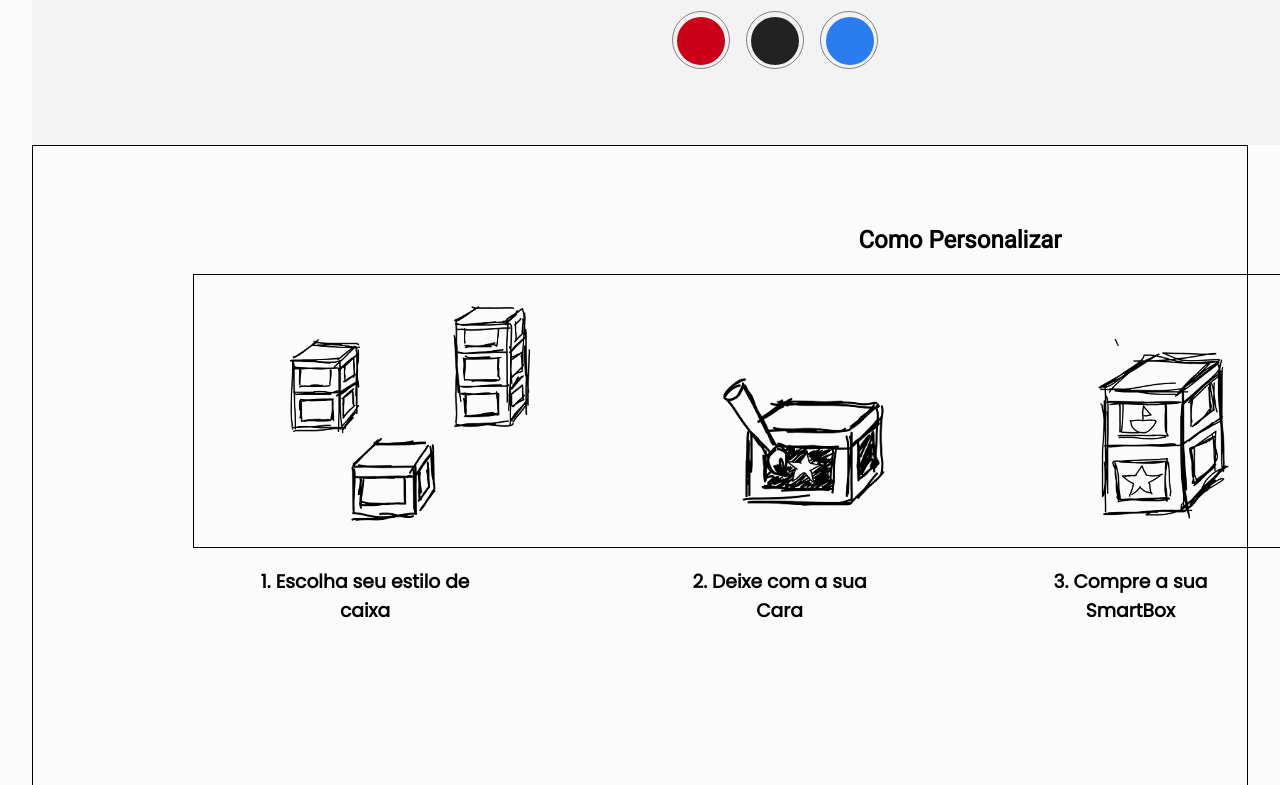
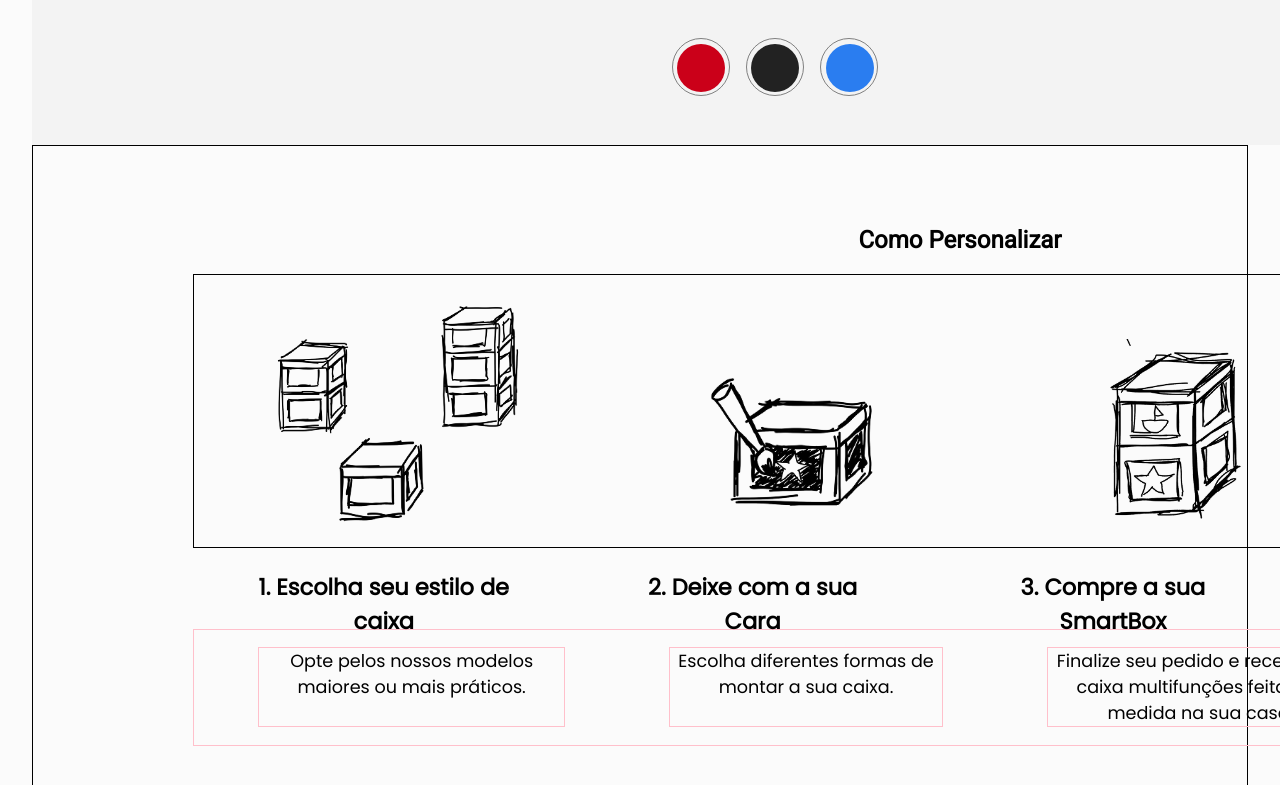
Before and after one commit to deluxxe01/SmartBox, a React (Vite) app in the folder SmartBox_code/Front_end/: page / in a window 1280 px wide. Shown: the part 527-1312 px from the top of the page. Built offline with nearby package versions, Linux system fonts and the light colour scheme.

Commit message:
CSS home quase pronto

```diff
--- a/SmartBox_code/Front_end/src/Components/NavBar/NavBar.css
+++ b/SmartBox_code/Front_end/src/Components/NavBar/NavBar.css
@@ -12,6 +12,7 @@
 
 }
 .Infos{
+  font-size: 2.5vh;
   display: flex;
   flex-direction: row;
   gap: 2vh;
--- a/SmartBox_code/Front_end/src/Pages/CadastroPage/Cadastro.css
+++ b/SmartBox_code/Front_end/src/Pages/CadastroPage/Cadastro.css
@@ -33,11 +33,15 @@
     font-family:'Poppins', sans-serif;
 }
 .Inpt-Nome{
+    outline: none;
     border: none;
     background-color: #ececec;
     height: 5VH;
     border-radius: 1VH;
     font-family: 'Poppins', sans-serif;
+}
+.Inpt-Nome:hover{
+    background-color: #cecece;
 }
 .Container-SobrenomeCadastro{
     display: flex;
@@ -51,11 +55,15 @@
     font-family:'Poppins', sans-serif;
 }
 .Inpt-Sobrenome{
+    outline: none;
    border: none;
     background-color: #ececec;
     height: 5VH;
     border-radius: 1VH;
     font-family: 'Poppins', sans-serif;
+}
+.Inpt-Sobrenome:hover{
+    background-color: #cecece;
 }
 .Container-ButtonsCadastro{
     margin-left: 100vh;
@@ -108,6 +116,7 @@
     margin-left: 109vh;
 }
 .ButtonCadastro{
+    cursor: pointer;
     width: 50vh;
     height: 5vh;
     border-radius: 4vh;
@@ -119,4 +128,9 @@
     font-family: 'Roboto', sans-serif;
     background-color: #000000;
     position: absolute;
+    transition: 1s;
 }
+.ButtonCadastro:hover{
+ background-color: #2A7DF0;
+
+}
--- a/SmartBox_code/Front_end/src/Pages/HomePage/Home.css
+++ b/SmartBox_code/Front_end/src/Pages/HomePage/Home.css
@@ -45,12 +45,14 @@ body{
     height: 5vh;
     border: none;
     border-radius: 4vh;
+    transition: 1s;
     background-color: black;
 }
+
 .Button:hover{
     background-color: #F3F3F3;
-    border: 0.1vh solid #222222;
-    color: #222222;
+     border: 0.1vh solid #222222;
+    color: #0f0f0f;
 }
 .Colors{
     margin-top: 5vh;
@@ -67,8 +69,10 @@ body{
     border-radius: 10vh;
     border: 0.2vh solid #808080;
     position: relative;
+    transition: 0.2s;
 }
 .Circulo:hover{
+
     background-color: #CB0019;
     border: 0.2vh solid #CB0019;
     cursor: pointer;
@@ -130,6 +134,7 @@ body{
 }
 
 .Comoperso{
+    font-size: 3vh;
     margin-top: 10vh;
     margin-left: 80vh;
      font-family: 'Roboto', sans-serif;
@@ -150,6 +155,7 @@ body{
     height: 35vh;
 }
 .CaixaPerso{
+    margin-right: 3vh;
     margin-top: 6vh;
     width: 25vh;
     height: 25vh;
@@ -160,6 +166,7 @@ body{
     height: 25vh;
 }
 .Textos2{
+    font-size: 2.4vh;
     margin-left: 20vh;
     display: flex;
     flex-direction: row;
@@ -169,8 +176,34 @@ body{
     margin-left: 6vh;
 }
 .Number2{
-    margin-left: 23vh;
+    margin-left: 13vh;
 }
 .Number3{
-    margin-left: 16vh;
+    margin-left: 13vh;
 }
+.Textos3{
+     width: 145vh;
+    font-size: 2.2vh;
+    margin-top: -4vh;
+    margin-left: 20vh;
+    display: flex;
+    flex-direction: row;
+    font-family:'Poppins', sans-serif;
+    border: 1px solid pink;
+
+}
+.Number4{
+    margin-left: 8vh;
+    border: 1px solid pink;
+    width: 90vh;
+}
+.Number5{
+    margin-left: 13vh;
+    border: 1px solid pink;
+    width: 80vh;
+}
+.Number6{
+    margin-left: 13vh;
+    border: 1px solid pink;
+    width: 90vh;
+}
--- a/SmartBox_code/Front_end/src/Pages/HomePage/Home.jsx
+++ b/SmartBox_code/Front_end/src/Pages/HomePage/Home.jsx
@@ -49,6 +49,12 @@ function Home() {
              <h3 className="Number3">3. Compre a sua SmartBox</h3>
           </div>
 
+           <div className='Textos3'>
+            <p className="Number4">Opte pelos nossos modelos maiores ou mais práticos.</p>
+             <p className="Number5">Escolha diferentes formas  de montar a sua caixa.</p>
+             <p className="Number6">Finalize seu pedido e receba sua caixa multifunções feita sob medida na sua casa.</p>
+          </div>
+
 
       </div>
     </div>
--- a/SmartBox_code/Front_end/src/Pages/LoginPage/Login.css
+++ b/SmartBox_code/Front_end/src/Pages/LoginPage/Login.css
@@ -33,11 +33,16 @@
     font-family:'Poppins', sans-serif;
 }
 .Inpt-Email{
+    outline: none;
     border: none;
     background-color: #ececec;
     height: 5VH;
     border-radius: 1VH;
-     font-family: 'Poppins', sans-serif;
+    font-family: 'Poppins', sans-serif;
+    border: none;
+}
+.Inpt-Email:hover{
+   background-color: #cecece;
 }
 .Container-Buttons{
     margin-left: 100vh;
@@ -55,10 +60,16 @@
     font-size: 2vh;
     font-family: 'Roboto', sans-serif;
     color: #808080;
+    transition: 1s;
+    cursor: pointer;
 }.ButtonGoogle img{
     width: 3vh;
     margin-right: 8px;       /* espaçamento entre a imagem e o texto */
     vertical-align: middle;
+}.ButtonGoogle:hover{
+    border: none;
+    box-shadow: rgba(0, 0, 0, 0.25) 0 8px 15px;
+ transform: translateY(-2px);
 }
 .ButtonLinkedin{
     background-color: #FBFBFB;
@@ -70,10 +81,16 @@
      font-size: 2vh;
     font-family: 'Roboto', sans-serif;
     color: #808080;
+    cursor: pointer;
+    transition: 1s;
 }.ButtonLinkedin img{
     width: 3vh;
     margin-right: 8px;       /* espaçamento entre a imagem e o texto */
     vertical-align: middle;
+}.ButtonLinkedin:hover{
+    border: none;
+    box-shadow: rgba(0, 0, 0, 0.25) 0 8px 15px;
+ transform: translateY(-2px);
 }
 .Container-E{
     /* border: 1px solid black; */
@@ -93,11 +110,15 @@
 font-family:'Poppins', sans-serif;
 }
 .Inpt-Senha{
+    outline: none;
     border: none;
     background-color: #ececec;
     height: 5VH;
     border-radius: 1VH;
      font-family: 'Poppins', sans-serif;
+}
+.Inpt-Senha:hover{
+    background-color: #cecece;
 }
 .Container-Senha img{
     width: 3.5vh;
@@ -153,8 +174,16 @@ font-family:'Poppins', sans-serif;
     margin-top: 8vh;
     border: 2px solid p;
     color: #FFFFFF;
+    cursor: pointer;
     font-size: 2.5vh;
     font-family: 'Roboto', sans-serif;
     background-color: #000000;
     position: absolute;
+    transition: 1s;
 }
+
+.Button-Login:hover{
+    color: #fcfcfc;
+    /* border: 0.3vh solid black; */
+    background-color: #2A7DF0;
+}
```
